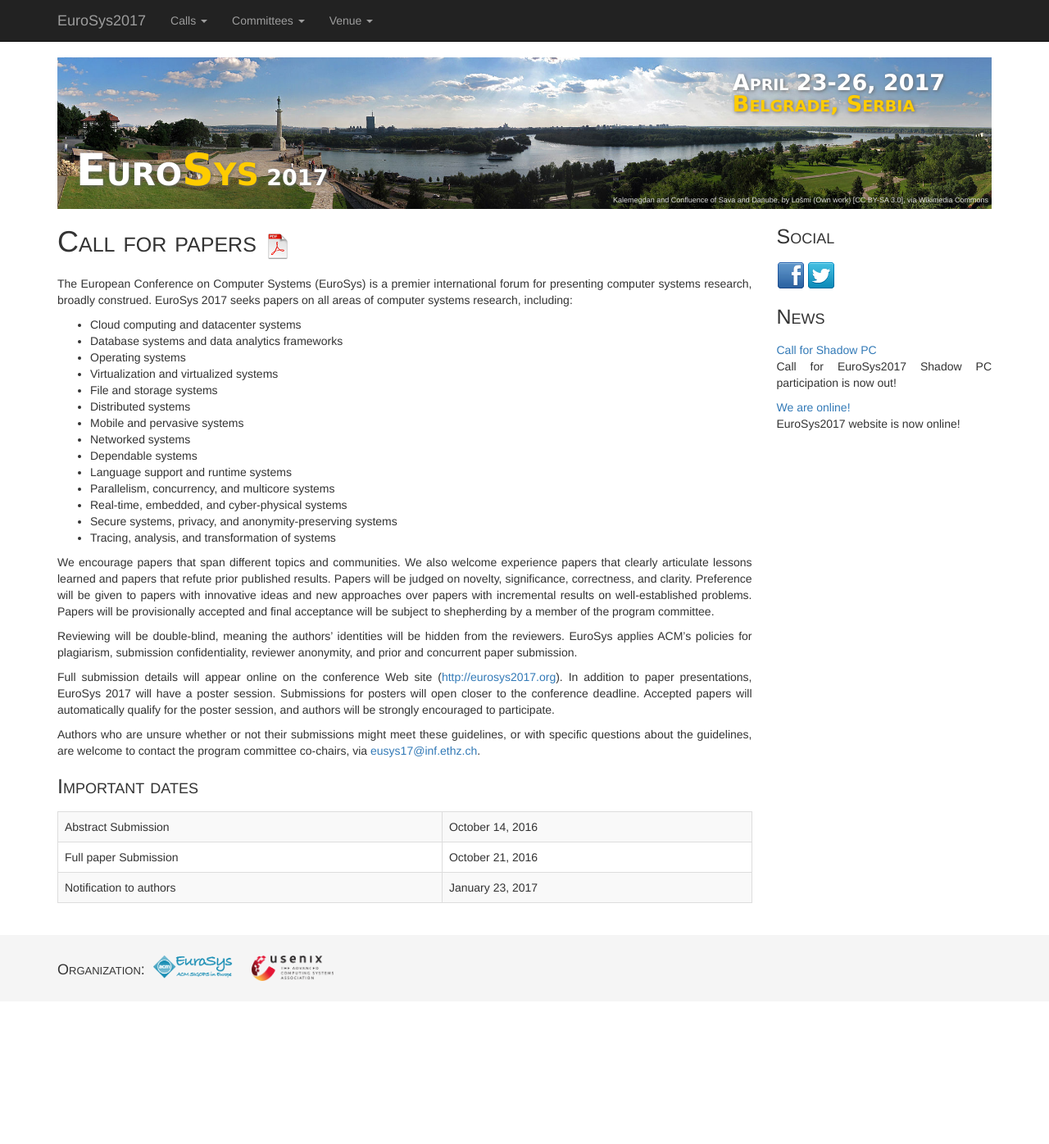
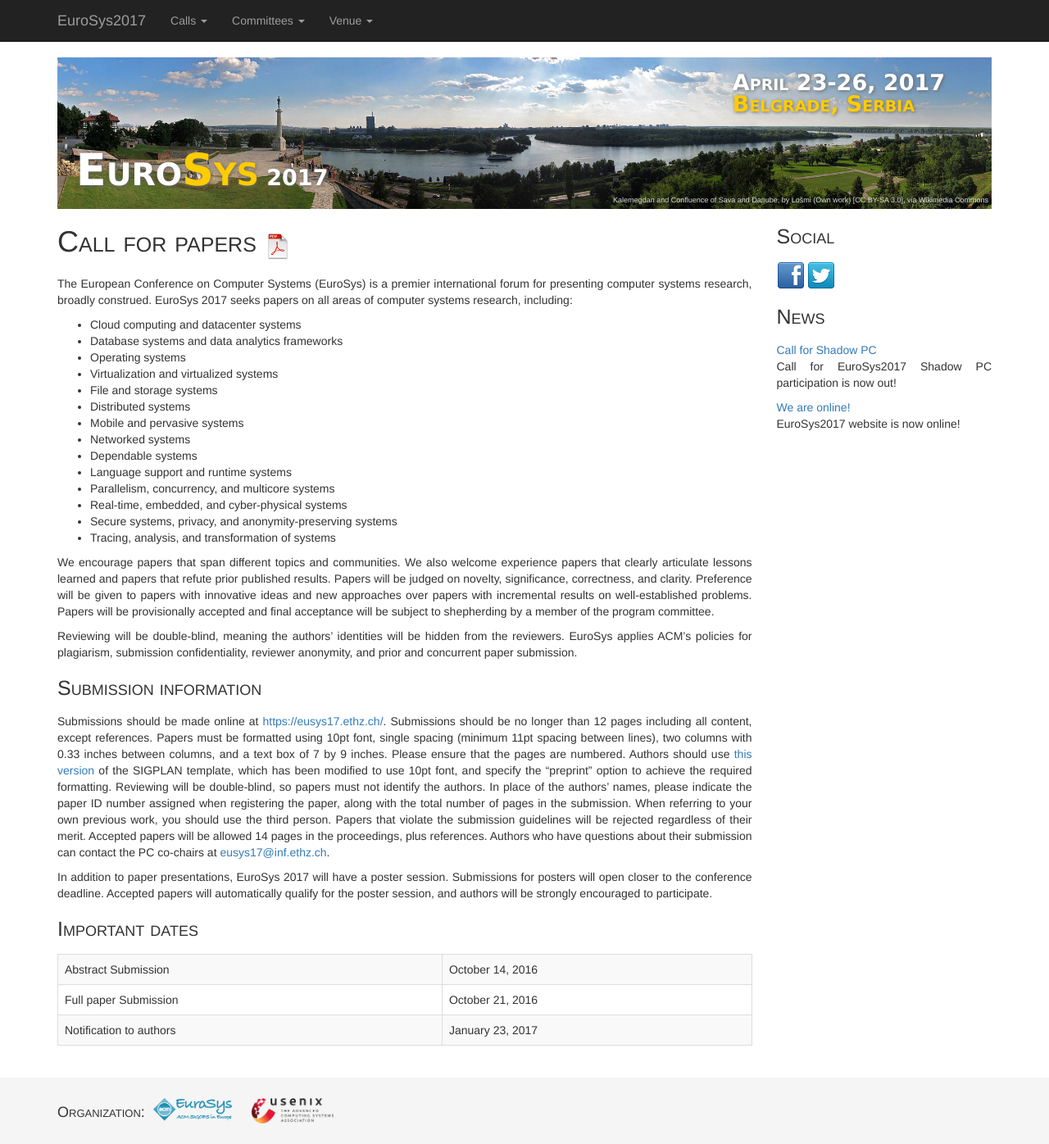
Before and after one commit to eurosys-chapter/2017, a Jekyll site: the page built from calls/papers.md, in a window 1280 px wide. Shown: the whole page at 82% size. Built offline with Jekyll 4.4.1, drawn with Linux system fonts in a browser that asks for light colours; nearby versions of some CDN libraries; before the commit the page ends 1222 px from its top, so only the background shows below that.

Commit message:
Added submission information

```diff
--- a/calls/papers.md
+++ b/calls/papers.md
@@ -28,11 +28,20 @@ We encourage papers that span different topics and communities.  We also welcome
 
 Reviewing will be double-blind, meaning the authors' identities will be hidden from the reviewers. EuroSys applies ACM's policies for plagiarism, submission confidentiality, reviewer anonymity, and prior and concurrent paper submission.
 
-Full submission details will appear online on the conference Web site ([http://eurosys2017.org](http://eurosys2017.org)). In addition to paper presentations, EuroSys 2017 will have a poster session. Submissions for posters will open closer to the conference deadline. Accepted papers will automatically qualify for the poster session, and authors will be strongly encouraged to participate.
+## Submission information
 
-Authors who are unsure whether or not their submissions might meet these guidelines, or with specific questions about the guidelines, are welcome to contact the program committee co-chairs, via [eusys17@inf.ethz.ch](mailto:eusys17@inf.ethz.ch).
+Submissions should be made online at <a href="https://eusys17.ethz.ch/" target="_blank">https://eusys17.ethz.ch/</a>. Submissions should be no longer than 12 pages including all content, except references. Papers must be formatted using 10pt font, single spacing (minimum 11pt spacing between lines), two columns with 0.33 inches between columns, and a text box of 7 by 9 inches. Please ensure that the pages are numbered. Authors should use [this version](http://eurosys16.doc.ic.ac.uk/calls/papers/sigplanconf-eurosys.cls) of the SIGPLAN template, which has been modified to use 10pt font, and specify the "preprint" option to achieve the required formatting. Reviewing will be double-blind, so papers must not identify the authors. In place of the authors' names, please indicate the paper ID number assigned when registering the paper, along with the total number of pages in the submission. When referring to your own previous work, you should use the third person. Papers that violate the submission guidelines will be rejected regardless of their merit. Accepted papers will be allowed 14 pages in the proceedings, plus references. Authors who have questions about their submission can contact the PC co-chairs at [eusys17@inf.ethz.ch](mailto:eusys17@inf.ethz.ch).
 
 
+<!---
+Full submission details will appear online on the conference Web site ([http://eurosys2017.org](http://eurosys2017.org)).
+---->
+
+In addition to paper presentations, EuroSys 2017 will have a poster session. Submissions for posters will open closer to the conference deadline. Accepted papers will automatically qualify for the poster session, and authors will be strongly encouraged to participate.
+
+<!---
+Authors who are unsure whether or not their submissions might meet these guidelines, or with specific questions about the guidelines, are welcome to contact the program committee co-chairs, via [eusys17@inf.ethz.ch](mailto:eusys17@inf.ethz.ch).
+--->
 ## Important dates
 
 
```
Also changed, not shown: committees/program.md (+1 -1 lines).
